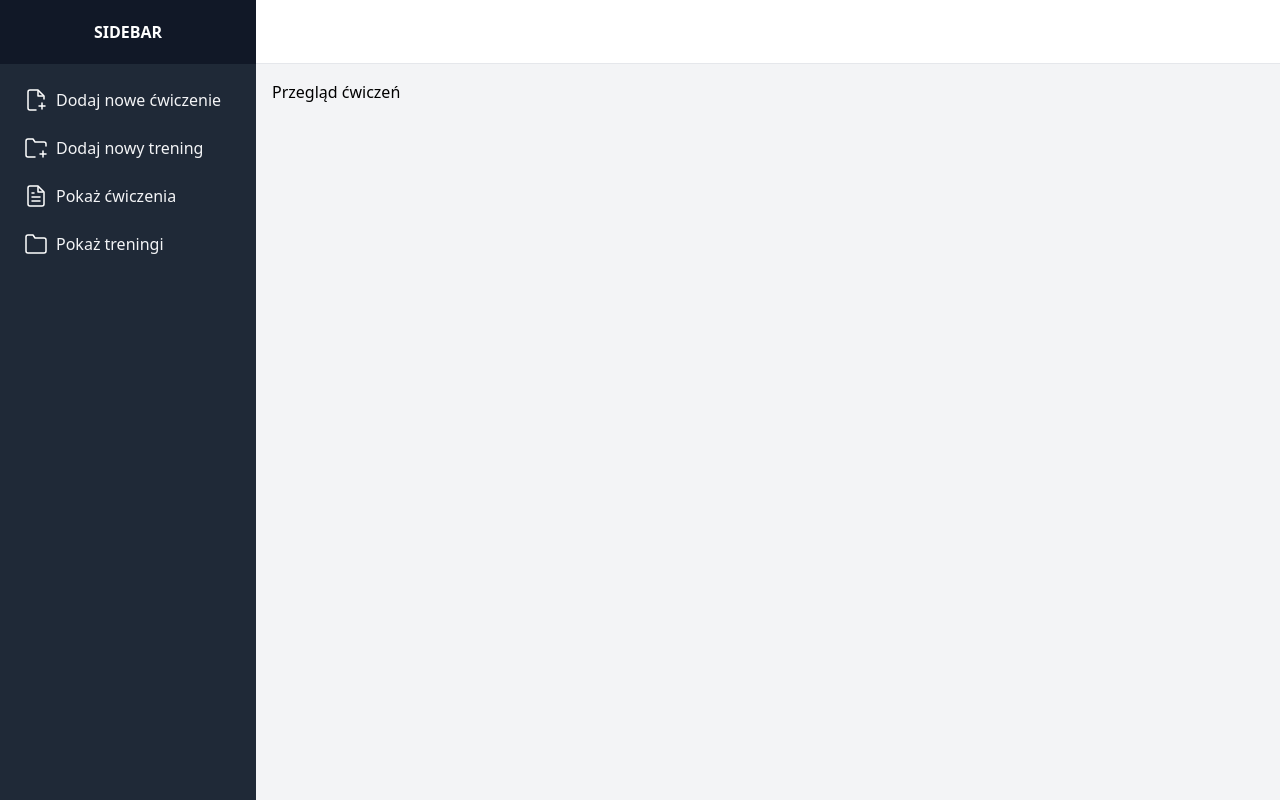
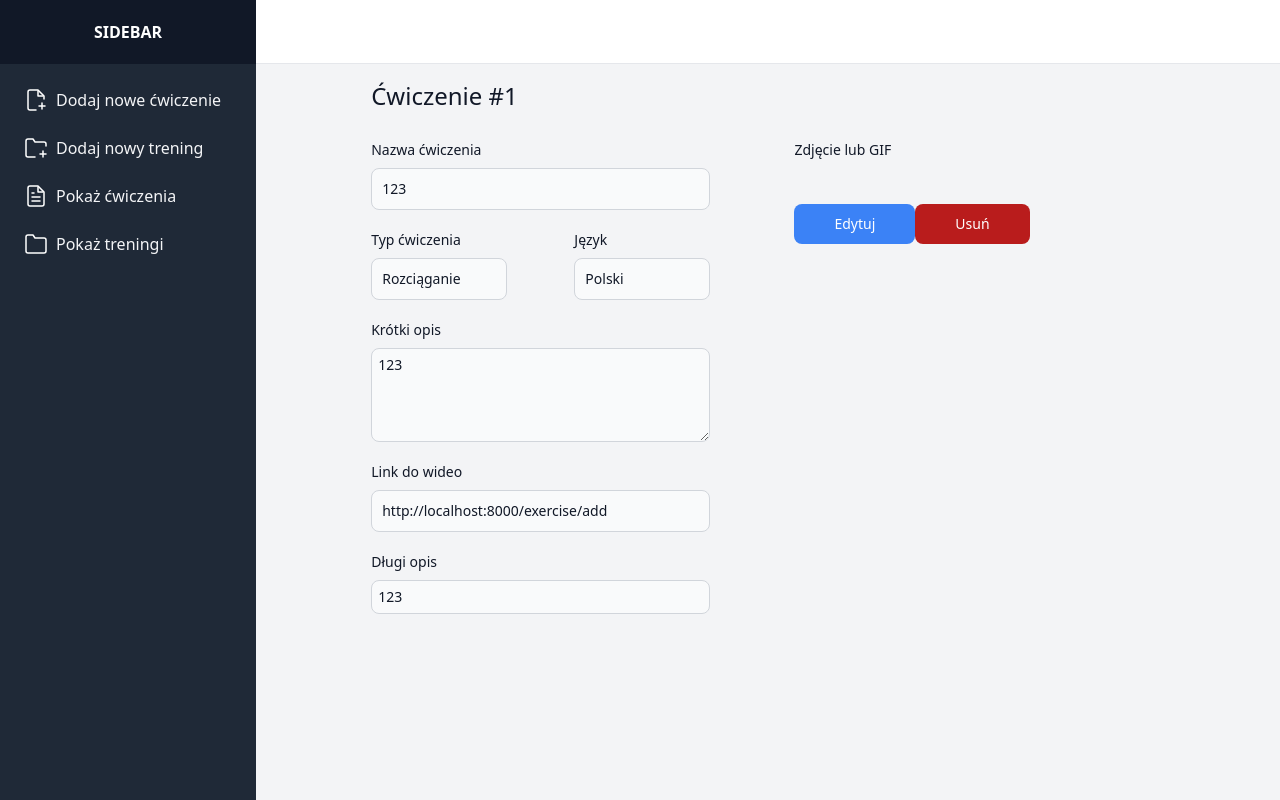
Before and after one commit to 321nomyzS/FitnessApp_server, a Django app: template trener_style/templates/show_exercise.html in a window 1280 px wide. Run offline with Django 4.2, Linux system fonts and the light colour scheme; the template is opened without the code that fills it: values that come from a table or form of the project are taken from there, others are empty; data comes from the database, SQL or seed files in the repository; both versions use the stored data as it was after the commit; tables that the repository leaves empty hold one stand-in row (values such as "Sample post"); some libraries are stand-ins or nearby versions.

Commit message:
Create show_exercise page

```diff
--- a/FitnessApp_server/urls.py
+++ b/FitnessApp_server/urls.py
@@ -15,6 +15,8 @@ Including another URLconf
 """
 from django.contrib import admin
 from django.urls import path, include
+from django.conf import settings
+from django.conf.urls.static import static
 
 
 urlpatterns = [
@@ -22,3 +24,6 @@ urlpatterns = [
     path('', include('trener.urls')),
     path("__reload__/", include("django_browser_reload.urls")),
 ]
+
+if settings.DEBUG:
+    urlpatterns += static(settings.MEDIA_URL, document_root=settings.MEDIA_ROOT)
--- a/trener/urls.py
+++ b/trener/urls.py
@@ -5,6 +5,7 @@ urlpatterns = [
     path('', views.home, name='home'),
     path('exercise/add', views.add_exercise, name='add_exercise'),
     path('exercise', views.show_exercises, name='show_exercise'),
+    path('exercise/<id>', views.show_exercise, name='show_exercise'),
     path('training/add', views.add_training, name='add_training'),
     path('training', views.show_training, name='show_training')
 ]
--- a/trener/views.py
+++ b/trener/views.py
@@ -40,6 +40,11 @@ def show_exercises(request):
     return render(request, 'show_exercises.html', {"exercises": exercises})
 
 
+def show_exercise(request, id):
+    exercise = Exercise.objects.get(id=id)
+    return render(request, 'show_exercise.html', {"exercise": exercise})
+
+
 def add_training(request):
     return render(request, 'add_training.html')
 
--- a/trener_style/static/css/dist/styles.css
+++ b/trener_style/static/css/dist/styles.css
@@ -1015,6 +1044,22 @@ select {
   padding: 1rem;
 }
 
+.p-2 {
+  padding: 0.5rem;
+}
+
+.p-2\.5 {
+  padding: 0.625rem;
+}
+
+.p-1 {
+  padding: 0.25rem;
+}
+
+.p-1\.5 {
+  padding: 0.375rem;
+}
+
 .px-10 {
   padding-left: 2.5rem;
   padding-right: 2.5rem;
--- a/trener_style/templates/base.html
+++ b/trener_style/templates/base.html
@@ -42,15 +42,13 @@
             </div>
 
             <!-- Main content -->
-            <div class="flex flex-col flex-1 overflow-y-auto">
+            <div class="flex flex-col flex-1">
                 <div class="flex items-center justify-between h-16 bg-white border-b border-gray-200">
-                    <div class="flex items-center px-4">
-                    </div>
-                    <div class="flex items-center pr-4">
+                    <div class="flex items-center pr-4 flex-1">
                         <!-- topbar -->
                     </div>
                 </div>
-                <div class="p-4">
+                <div class="p-4 overflow-y-auto flex-1">
                     {% block content %}{% endblock %}
                 </div>
             </div>
--- a/trener_style/templates/show_exercise.html
+++ b/trener_style/templates/show_exercise.html
@@ -1,5 +1,66 @@
 {% extends 'base.html' %}
 
+{% block extra_head %}
+    {{ form.media }}
+{% endblock %}
+
 {% block content %}
-    <h1>Przegląd ćwiczeń</h1>
+
+    <form class="mx-auto mb-2 w-4/5 items-center" method="post" enctype="multipart/form-data">
+        {% csrf_token %}
+        <div>
+            <p class="font-medium text-gray-900 text-2xl mb-7">
+                Ćwiczenie #{{ exercise.id }}
+            </p>
+        </div>
+        <div class="flex flex-row mb-2 w-4/5">
+            <div class="flex-1 w-2/3">
+                <div class="mb-5 w-4/5">
+                    <label for="id_title" class="block mb-2 text-sm font-medium text-gray-900">Nazwa ćwiczenia</label>
+                    <input class= "w-full bg-gray-50 border border-gray-300 text-gray-900 text-sm rounded-lg focus:ring-blue-500 focus:border-blue-500 block p-2.5" value="{{ exercise.title }}" disabled>
+                </div>
+                <div class="mb-5 flex flex-row w-4/5 justify-between">
+                        <div class="w-2/5">
+                          <label for="category" class="block mb-2 text-sm font-medium text-gray-900">Typ ćwiczenia</label>
+                                <input value="{{ exercise.type.type_name }}" class="w-full bg-gray-50 border border-gray-300 text-gray-900 text-sm rounded-lg focus:ring-blue-500 focus:border-blue-500 block p-2.5" disabled>
+                      </div>
+                        <div class="w-2/5">
+                          <label for="category" class="block mb-2 text-sm font-medium text-gray-900">Język</label>
+                                <input value="{{ exercise.language.language_name }}" class="w-full bg-gray-50 border border-gray-300 text-gray-900 text-sm rounded-lg focus:ring-blue-500 focus:border-blue-500 block p-2.5" disabled>
+                      </div>
+                </div>
+                <div class="mb-5 w-4/5">
+                    <label for="id_short_description" class="block mb-2 text-sm font-medium text-gray-900">Krótki opis</label>
+                    <textarea rows="4" disabled class="w-full block p-1.5 text-sm text-gray-900 bg-gray-50 rounded-lg border border-gray-300 focus:ring-blue-500 focus:border-blue-500">{{ exercise.short_description }}</textarea>
+                </div>
+                <div class="mb-5 w-4/5">
+                        <label for="id_video_link" class="block mb-2 text-sm font-medium text-gray-900">Link do wideo</label>
+                        <input class="w-full bg-gray-50 border border-gray-300 text-gray-900 text-sm rounded-lg focus:ring-blue-500 focus:border-blue-500 block p-2.5" value="{{ exercise.video_link }}" disabled>
+                    </div>
+                <div class="w-4/5">
+                        <label for="id_html_content" class="block mb-2 text-sm font-medium text-gray-900">Długi opis</label>
+                    <div rows="4" disabled class="w-full block p-1.5 text-sm text-gray-900 bg-gray-50 rounded-lg border border-gray-300 focus:ring-blue-500 focus:border-blue-500">{{ exercise.html_content | safe}}</div>
+                </div>
+            </div>
+            <div class="flex-2 w-1/3">
+                <div class="mb-5">
+                    <label for="id_image" class="block mb-2 text-sm font-medium text-gray-900">Zdjęcie lub GIF</label>
+
+                    {% if exercise.image %}
+                        <img class="rounded-md aspect-w-1 aspect-h-1 pb-0" src="{{ exercise.image.url }}" alt="Zdjęcie ćwiczenia">
+                    {% endif %}
+                </div>
+                <div class="flex justify-center justify-around">
+                    <a href="#" class="bg-blue-500 hover:bg-blue-700 inline-flex items-center px-10 py-2.5 mt-4 sm:mt-6 text-sm font-medium text-center text-white rounded-lg focus:ring-4 focus:ring-primary-200 hover:bg-primary-800">
+                        Edytuj
+                    </a>
+
+                    <a href="#" class="bg-red-700 hover:bg-red-900 inline-flex items-center px-10 py-2.5 mt-4 sm:mt-6 text-sm font-medium text-center text-white rounded-lg focus:ring-4 focus:ring-primary-200 hover:bg-primary-800">
+                        Usuń
+                    </a>
+                </div>
+            </div>
+        </div>
+
+    </form>
 {% endblock %}
--- a/trener_style/templates/show_exercises.html
+++ b/trener_style/templates/show_exercises.html
@@ -35,7 +35,7 @@
                 <td class="py-5 px-6 border-b border-r border-gray-200">{{ exercise.type.type_name }}</td>
                 <td class="py-5 px-6 border-b border-r border-gray-200">{{ exercise.language.language_name }}</td>
                 <td class="py-5 px-6 border-b border-r border-gray-200 flex flex-row justify-around">
-                    <a href="#" class="bg-green-600 flex flex-row w-20 justify-around rounded-md text-sm hover:bg-green-800">
+                    <a href="{% url 'show_exercise' id=exercise.id %}" class="bg-green-600 flex flex-row w-20 justify-around rounded-md text-sm hover:bg-green-800">
                         <p class="text-white my-auto">
                             Pokaż
                         </p>
```
Also changed, not shown: other parts of trener_style/static/css/dist/styles.css (+43 -0 lines), db.sqlite3.
